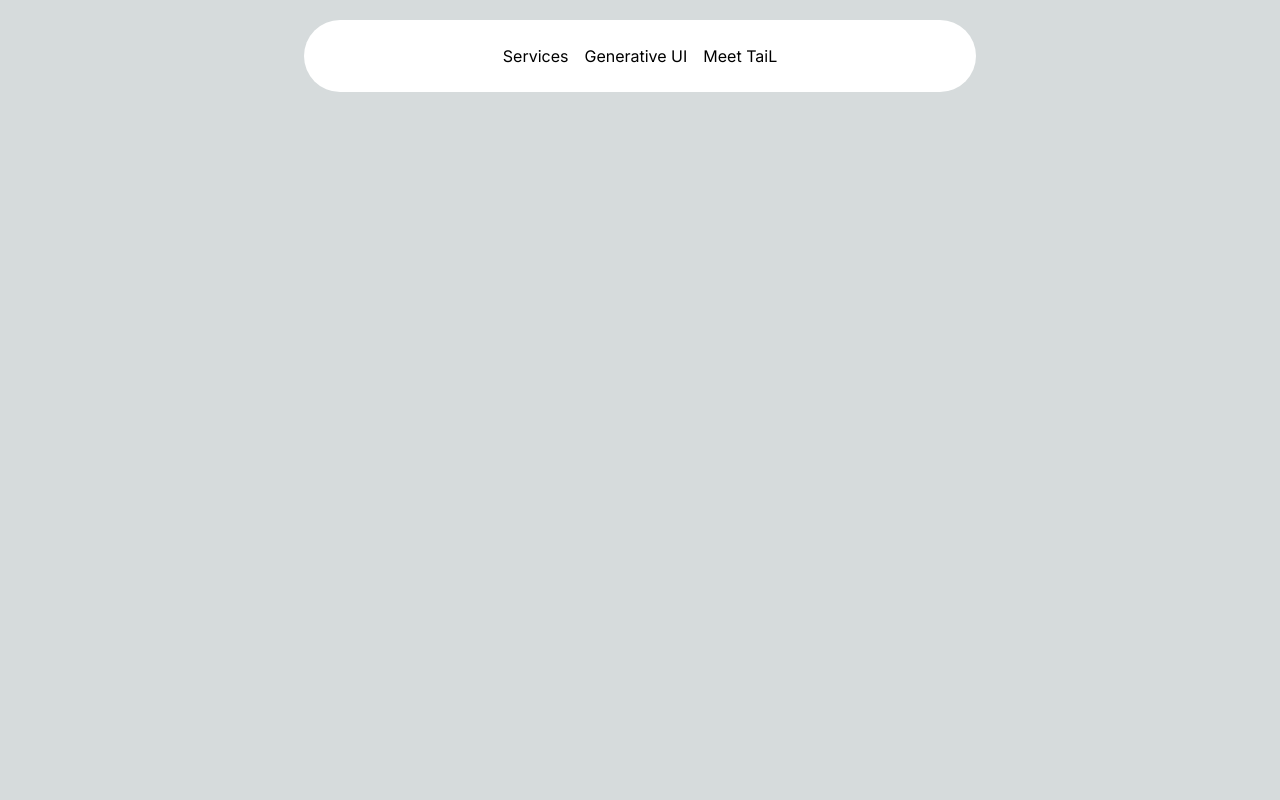
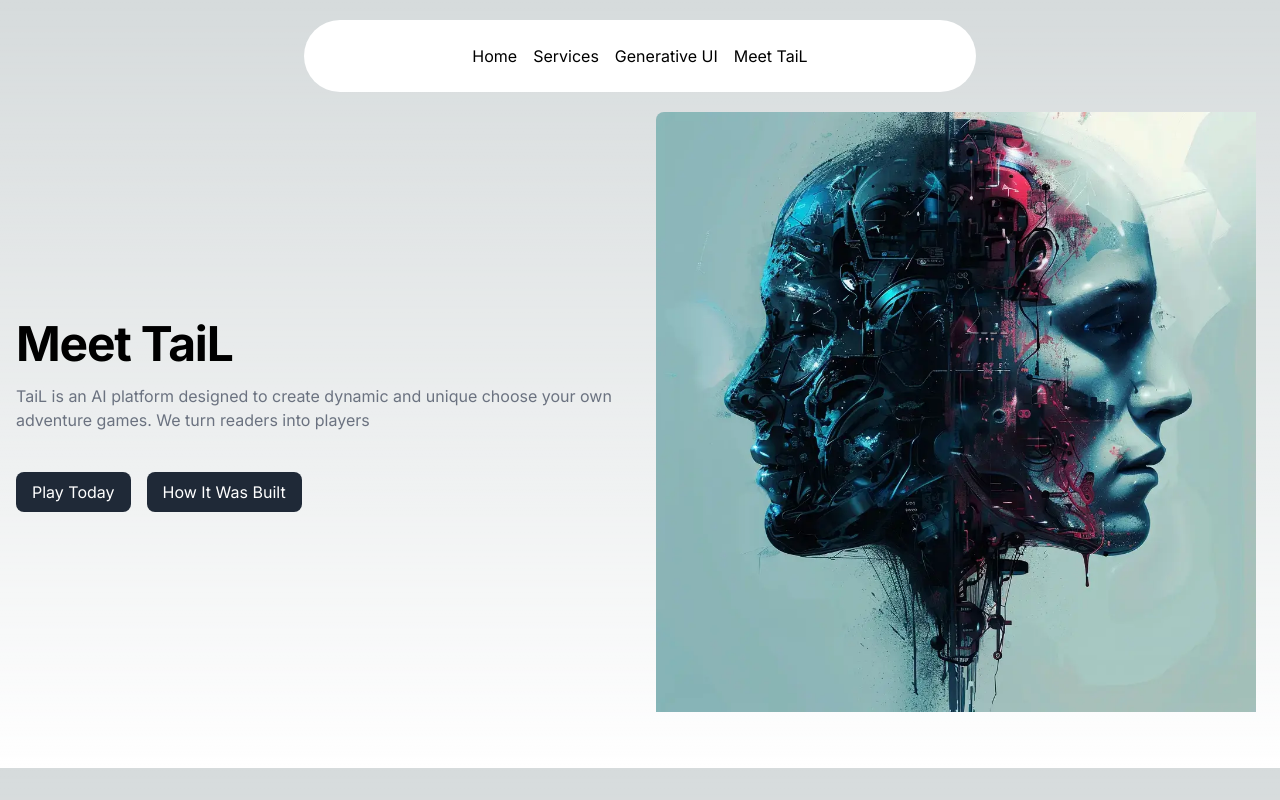
Before and after one commit to nathansmith-ux/folio, a Next.js app: page /tail in a window 1280 px wide. Built offline with nearby package versions, Linux system fonts and the light colour scheme.

Commit message:
Add navbar links

```diff
--- a/app/(marketing-site)/tail/page.tsx
+++ b/app/(marketing-site)/tail/page.tsx
@@ -1,7 +1,17 @@
+import HeroWImage from "@/components/ui/hero/HeroWImage"
+
 export default function TailPage() {
   return (
-    <div>
-
-    </div>
+    <main className="pt-16">
+      <HeroWImage
+        image="/tail-assets/what-is-tail.webp"
+        header="Meet TaiL"
+        description="TaiL is an AI platform designed to create dynamic and unique choose your own adventure games. We turn readers into players"
+        ctaOne="Play Today"
+        ctaTwo="How It Was Built"
+        linkOne="https://www.tail-adventures.com"
+        linkTwo="/blog"
+      />
+    </main>
   )
 }
--- /dev/null
+++ b/components/ui/hero/HeroWImage.tsx
@@ -0,0 +1,55 @@
+import Image from "next/image"
+import Link from "next/link"
+
+export default function HeroWImage({ image, header, description, ctaOne, ctaTwo, linkOne, linkTwo }: {
+  image: string
+  header: string,
+  description: string,
+  ctaOne: string,
+  ctaTwo: string,
+  linkOne: string,
+  linkTwo: string,
+}) {
+  return (
+    <section className="w-full py-12">
+      <div className="container px-4 mx-auto">
+        <div className="grid items-center gap-8 lg:grid-cols-2">
+          <div className="flex flex-col gap-4">
+            <h1 className="text-3xl font-bold tracking-tight lg:text-5xl">{header}</h1>
+            <p className="text-gray-500 dark:text-gray-400">{description}
+            </p>
+            <div className="flex gap-4 mt-6">
+              <Link
+                href={linkOne}
+              >
+                <button className="bg-gray-800 text-white px-4 py-2 rounded-lg hover:bg-gray-700 focus:outline-none focus:ring focus:ring-gray-300">
+                  {ctaOne}
+                </button>
+              </Link>
+              <Link
+                href={linkTwo}
+              >
+                <button className="bg-gray-800 text-white px-4 py-2 rounded-lg hover:bg-gray-700 focus:outline-none focus:ring focus:ring-gray-300">
+                  {ctaTwo}
+                </button>
+              </Link>
+            </div>
+          </div>
+          <div className="aspect-wrapper aspect-square rounded-xl overflow-hidden lg:aspect-none lg:rounded-lg">
+            <Image
+              alt="Hero image"
+              className="aspect object-cover"
+              height="600"
+              src={image}
+              style={{
+                aspectRatio: "600/600",
+                objectFit: "cover",
+              }}
+              width="600"
+            />
+          </div>
+        </div>
+      </div>
+    </section>
+  )
+}
--- a/components/ui/navigation/NavBar.tsx
+++ b/components/ui/navigation/NavBar.tsx
@@ -12,6 +12,12 @@ export default function NavBar({ className }: { className?: string }) {
       className={cn("fixed top-5 inset-x-0 max-w-2xl mx-auto z-50", className)}
     >
       <Menu setActive={setActive}>
+        <Link
+          href="/"
+          className="hover:text-slate-400"
+        >
+          Home
+        </Link>
         <MenuItem setActive={setActive} active={active} item="Services">
           <div className="flex flex-col space-y-4 text-sm">
             <HoveredLink href="/web-dev">Web Development</HoveredLink>
```
Also changed, not shown: public/tail-assets/what-is-tail.webp (added).
